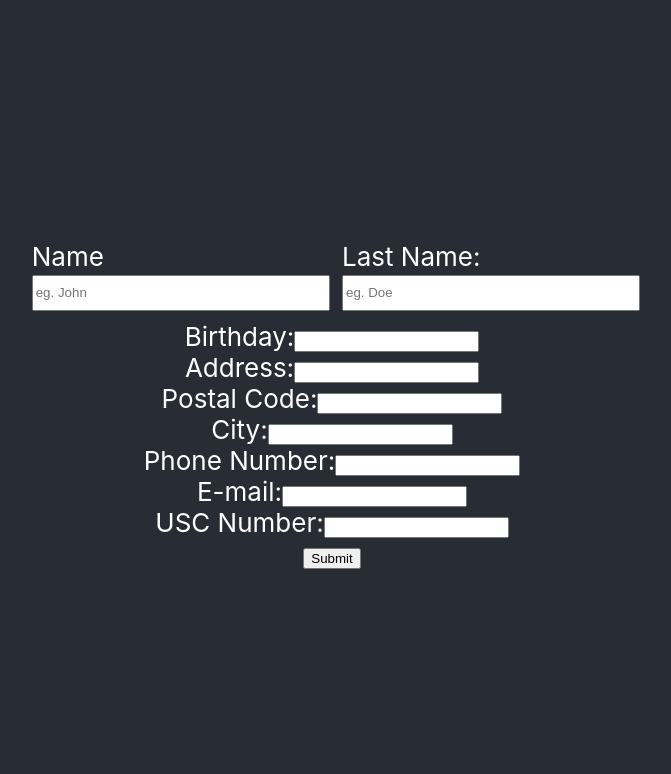
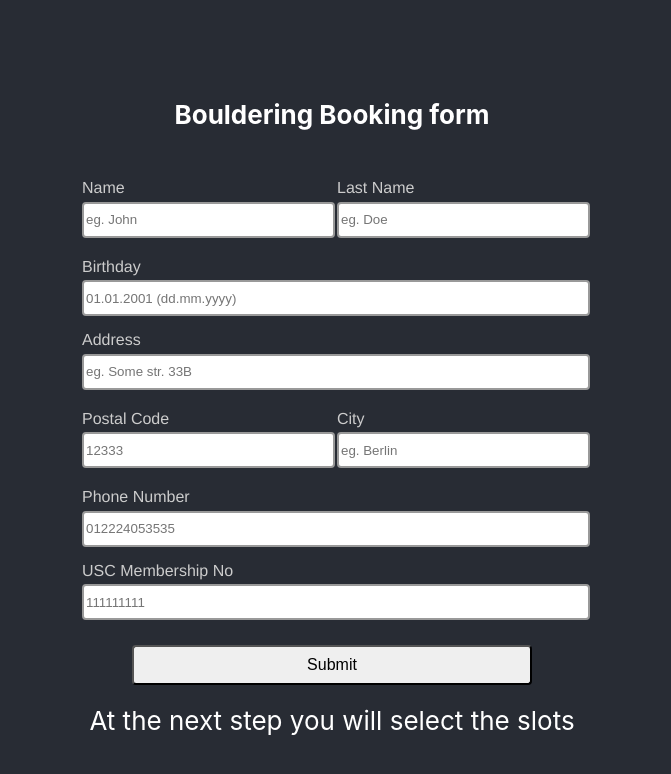
Before and after one commit to juanibiapina/scheduler, a React (Create React App) app: page / in a window 1280 px wide. Shown: the top 774 px of the page, without its empty margins (308-979 px from the left). Built offline with nearby package versions, Linux system fonts and the light colour scheme.

Commit message:
feat: apply styling to all inputs

```diff
--- a/package.json
+++ b/package.json
@@ -9,6 +9,7 @@
     "@testing-library/user-event": "^13.5.0",
     "react": "^17.0.2",
     "react-dom": "^17.0.2",
+    "react-input-mask": "^2.0.4",
     "react-scripts": "5.0.0",
     "web-vitals": "^2.1.4"
   },
--- a/src/UserDataForm.js
+++ b/src/UserDataForm.js
@@ -1,7 +1,17 @@
 import React from "react";
+import styled from "styled-components";
 
 import Input from "./components/Input";
 import SideBySide from "./components/SideBySide";
+import SubmitButton from "./components/SubmitButton";
+
+const StyledForm = styled.form`
+  @media (min-width: 960px) and (max-width: 1280px) {
+    width: 500px
+  }
+
+  width: 90%;
+`;
 
 class UserDataForm extends React.Component {
   constructor(props) {
@@ -46,7 +56,8 @@ class UserDataForm extends React.Component {
 
   render() {
     return (
-      <form onSubmit={this.handleSubmit}>
+      <StyledForm onSubmit={this.handleSubmit}>
+        <h4>Bouldering Booking form</h4>
         <SideBySide>
           <Input
             description="Name"
@@ -57,7 +68,7 @@ class UserDataForm extends React.Component {
             onChange={this.handleInputChange}
           />
           <Input
-            description="Last Name:"
+            description="Last Name"
             placeholder="eg. Doe"
             name="last_name"
             type="text"
@@ -65,79 +76,65 @@ class UserDataForm extends React.Component {
             onChange={this.handleInputChange}
           />
         </SideBySide>
-        <label>
-          Birthday:
-          <input
+        <Input
+          description="Birthday"
+          placeholder="01.01.2001 (dd.mm.yyyy)"
+          mask="99.99.9999"
           name="birthday"
           type="text"
           value={this.state.user.birthday}
           onChange={this.handleInputChange}
         />
-        </label>
-        <br />
-        <label>
-          Address:
-          <input
+        <Input
+          description="Address"
+          placeholder="eg. Some str. 33B"
           name="address"
           type="text"
           value={this.state.user.address}
           onChange={this.handleInputChange}
         />
-        </label>
-        <br />
-        <label>
-          Postal Code:
-          <input
+        <SideBySide>
+          <Input
+            description="Postal Code"
+            placeholder="12333"
+            mask="99999"
             name="postal_code"
             type="text"
             value={this.state.user.postal_code}
             onChange={this.handleInputChange}
           />
-        </label>
-        <br />
-        <label>
-          City:
-          <input
+          <Input
+            description="City"
+            placeholder="eg. Berlin"
             name="city"
             type="text"
             value={this.state.user.city}
             onChange={this.handleInputChange}
           />
-        </label>
-        <br />
-        <label>
-          Phone Number:
-          <input
+        </SideBySide>
+        <Input
+          description="Phone Number"
+          placeholder="012224053535"
+          mask="999999999999"
           name="phone_number"
           type="text"
           value={this.state.user.phone_number}
           onChange={this.handleInputChange}
         />
-        </label>
-        <br />
-        <label>
-          E-mail:
-          <input
-            name="email"
-            type="text"
-            value={this.state.user.email}
-            onChange={this.handleInputChange}
-          />
-        </label>
-        <br />
-        <label>
-          USC Number:
-          <input
+        <Input
+          description="USC Membership No"
+          placeholder="111111111"
+          mask="999999999"
           name="usc_number"
           type="text"
           value={this.state.user.usc_number}
           onChange={this.handleInputChange}
         />
-        </label>
-        <br />
-
-        <input type="submit" value="Submit" />
-      </form>
+        <SubmitButton type="submit" value="Submit" />
+        <div>
+          <span>At the next step you will select the slots</span>
+        </div>
+      </StyledForm>
     );
   }
 }
--- a/src/components/Input.js
+++ b/src/components/Input.js
@@ -3,17 +3,26 @@ import InputMask from "react-input-mask";
 import styled from "styled-components";
 
 const InputContainer = styled.div`
+  font-family: Helvetica, Arial, sans-serif;
+  color: #cccccc;
   width: 100%;
   text-align: left;
-  margin: 10px;
+  margin: 5px 0;
+
+  & * {
+    display: inline-block;
+  }
 
   & label {
+    font-size: 16px;
     margin-left: 0;
   }
 
   & input {
     height: 30px;
     width: 100%;
+    border: #999999 2px solid;
+    border-radius: 4px;
   }
 `;
 
--- a/src/components/SideBySide.js
+++ b/src/components/SideBySide.js
@@ -4,4 +4,8 @@ import styled from "styled-components";
 export default styled.div`
   display: flex;
   justify-content: space-between;
+
+  & *:first-child {
+    margin-right: 10px;
+  }
 `;
--- /dev/null
+++ b/src/components/SubmitButton.js
@@ -0,0 +1,10 @@
+import React from "react";
+import styled from "styled-components";
+
+export default styled.input`
+  font-size: 16px;
+  width: 80%;
+  height: 40px;
+  margin: 20px;
+  border-radius: 4px;
+`;
```
Lines whose indentation alone changed are shown as unchanged.
